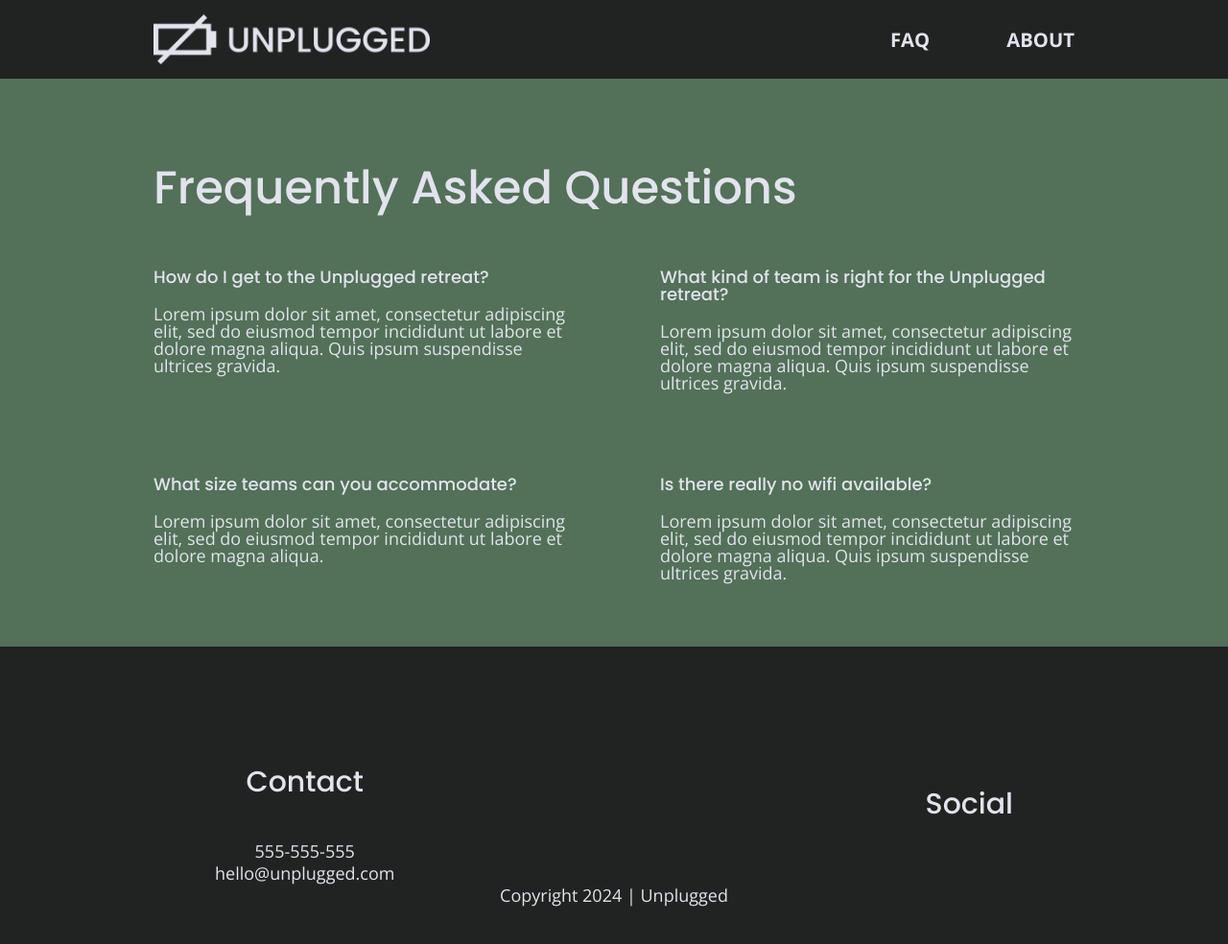
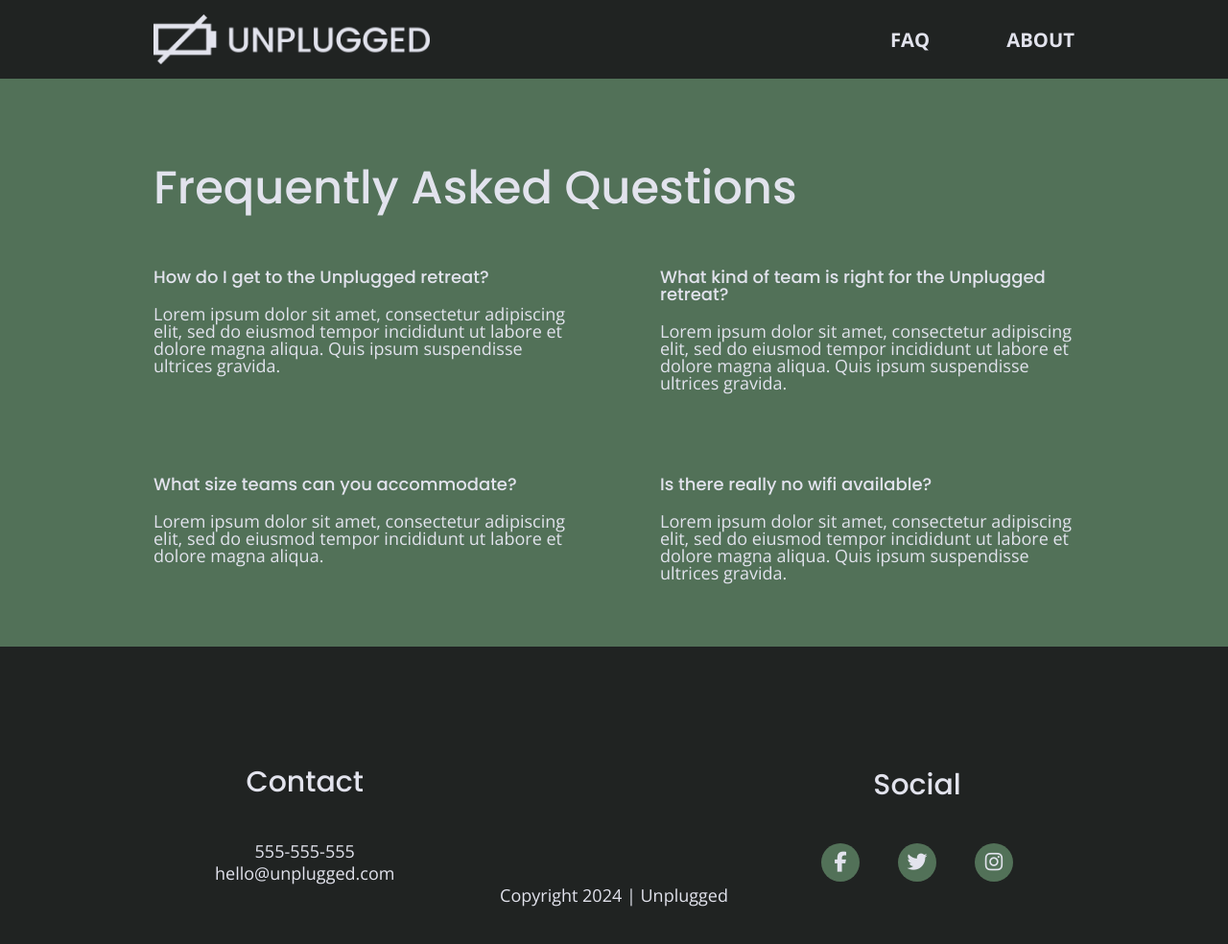
Before and after one commit to Kylar-V/unplugged, a website: page faq/index.html in a window 1280 px wide. Shown: the whole page at 96% size. Drawn offline with nearby package versions, Linux system fonts and the light colour scheme.

Commit message:
added social icons to all pages

```diff
--- a/css/main.css
+++ b/css/main.css
@@ -230,9 +230,17 @@ footer .social-icons {
 }
 
 footer .social-icons p {
+  background-color: #527158;
+  border-radius: 50%;
+  width: 40px;
+  height: 40px;
   display: flex;
   justify-content: center;
   align-items: center;
+}
+
+footer .social-icons p {
+  font-size: 1.3125em;
 }
 
 footer .copyright {
@@ -635,6 +643,12 @@ input[type="button"] {
     line-height: 1.285;
   }
 
+  footer .social-icons {
+
+    width: 12.5em;
+    justify-content: space-between;
+  }
+
   footer .copyright {
     width: 100%;
   }
--- a/faq/index.html
+++ b/faq/index.html
@@ -92,9 +92,15 @@
           <div class="social">
             <h4>Social</h4>
             <div class="social-icons">
-              <p>
-                <a href="#"></a>
+
+              <p><a href="#"><i class="fab fa-facebook-f"></i></a>
               </p>
+
+                <p><a href="#"><i class="fab fa-twitter"></i></a>
+                </p>
+
+                <p><a href="#"><i class="fab fa-instagram"></i></a
+                  ></p>
             </div>
           </div>
         </div>
```
Also changed, not shown: about/index.html (+7 -2 lines), index.html (+7 -2 lines).
